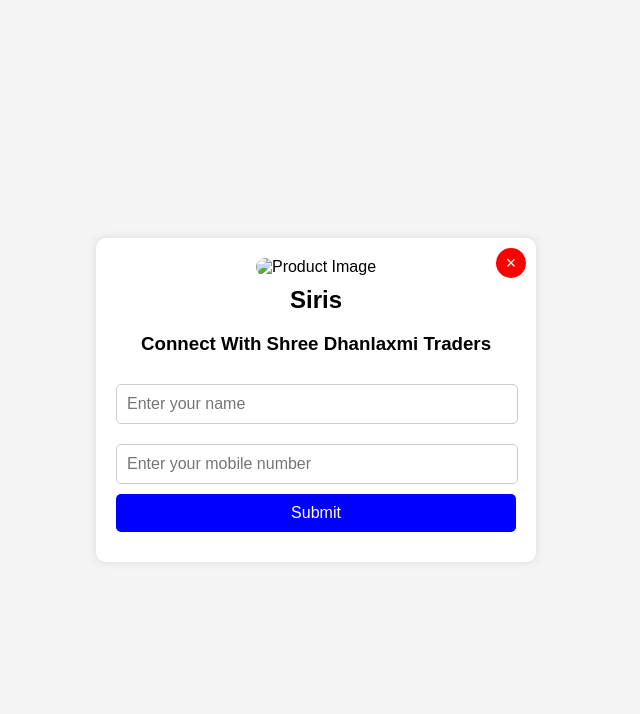
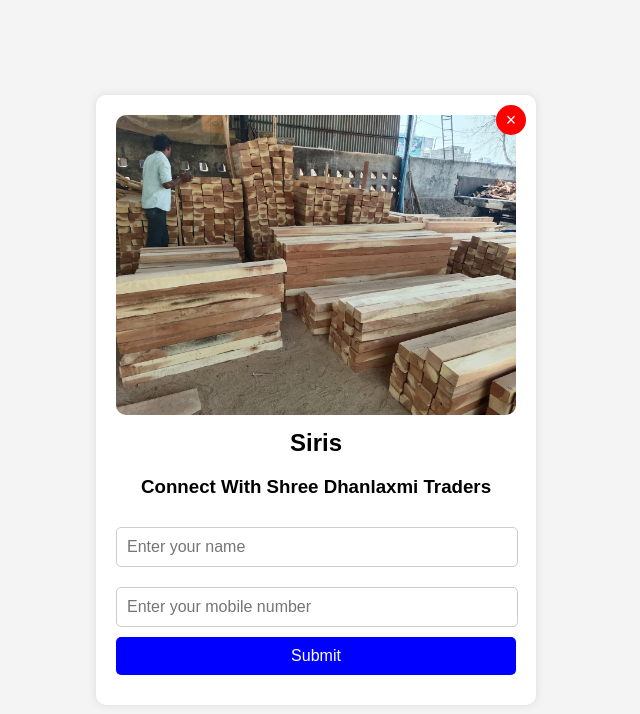
Before and after one commit to Utang-Patel/Shree-Dhanlaxmi-Traders, a plain HTML site: page form12.html in a window 1280 px wide. Shown: the whole page, without its empty margins (324-964 px from the left). Drawn offline with Linux system fonts and the light colour scheme.

Commit message:
Update form12.html

```diff
--- a/form12.html
+++ b/form12.html
@@ -84,7 +84,7 @@
 <body>
     <div class="container">
         <button class="close-btn" onclick="goBack()">&times;</button>
-        <img src="/PROJECT2/image/siris.jpg" alt="Product Image">
+        <img src="/image/siris.jpg" alt="Product Image">
         <div class="title">Siris</div>
 
         <form id="signupForm" method="post">
```
